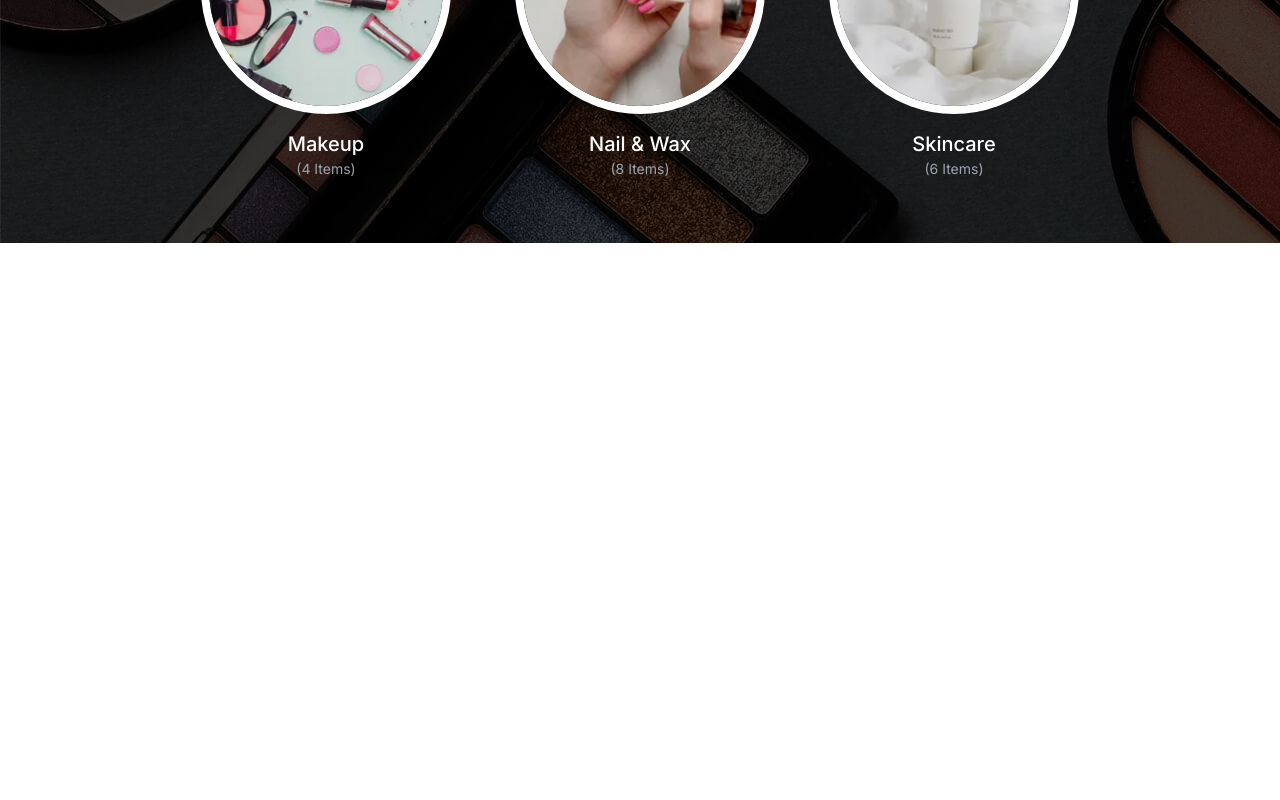
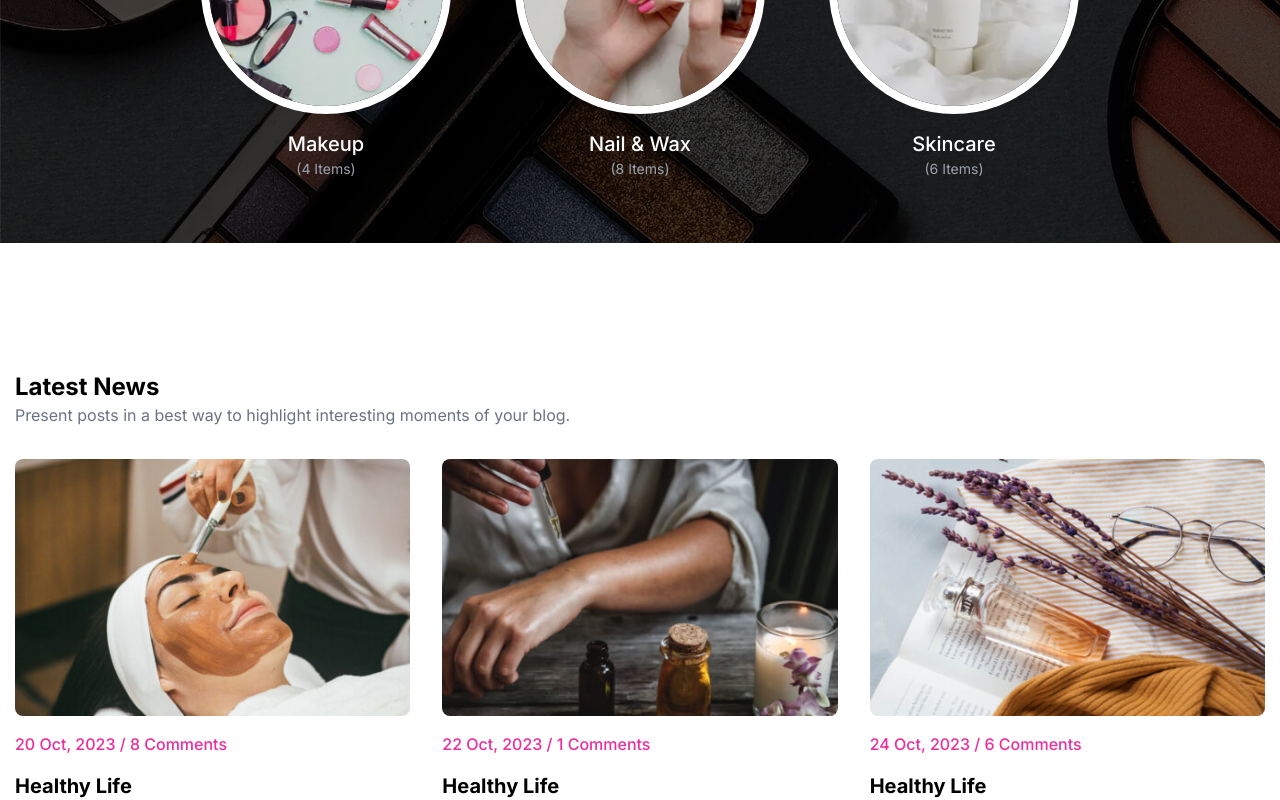
Before and after one commit to Rcoder-singh/E-commerce-Website-using-Next, a Next.js app: page / in a window 1280 px wide. Shown: the part 3450-4250 px from the top of the page. Before the commit the page ends 3693 px from the top, so only its background shows below. Built offline with nearby package versions, Linux system fonts and the light colour scheme; a web font is replaced by a local one.

Commit message:
Blog Section

```diff
--- /dev/null
+++ b/src/Components/BlogCard.jsx
@@ -0,0 +1,20 @@
+import React from "react";
+
+const BlogCard = ({img, title, date, comment}) => {
+  return (
+    <div className="space-y-4">
+      <img
+        className="rounded-lg hover:scale-105 transition-transform"
+        src={img}
+        alt="post"
+      />
+      <div className="text-accent font-medium">
+        <span>{date} / </span>
+        <span>{comment} Comments</span>
+      </div>
+      <h3 className="font-bold text-xl">{title}</h3>
+    </div>
+  );
+};
+
+export default BlogCard;
--- /dev/null
+++ b/src/Components/BlogSection.jsx
@@ -0,0 +1,49 @@
+import React from "react";
+import BlogCard from "./BlogCard";
+
+const data = [
+  {
+    img: "/post__1.jpg",
+    title: "Healthy Life",
+    date: "20 Oct, 2023",
+    comment: 8,
+  },
+  {
+    img: "/post__2.jpg",
+    title: "Healthy Life",
+    date: "22 Oct, 2023",
+    comment: 1,
+  },
+  {
+    img: "/post__3.jpg",
+    title: "Healthy Life",
+    date: "24 Oct, 2023",
+    comment: 6,
+  },
+];
+
+const BlogSection = () => {
+  return (
+    <div className="container pt-32">
+      <h2 className="font-bold text-2xl">Latest News</h2>
+      <p className="text-gray-500">
+        Present posts in a best way to highlight interesting moments of your
+        blog.
+          </p>
+
+          <div className="grid sm:grid-cols-2 md:grid-cols-3 gap-8 pt-8">
+        {data.map((item) => (
+          <BlogCard
+            key={item.date}
+            img={item.img}
+            title={item.title}
+            date={item.date}
+            comment={item.comment}
+          />
+        ))}
+      </div>
+    </div>
+  );
+};
+
+export default BlogSection;
--- a/src/app/page.js
+++ b/src/app/page.js
@@ -1,3 +1,4 @@
+import BlogSection from "@/Components/BlogSection";
 import Category from "@/Components/Category";
 import Feature from "@/Components/Feature";
 import Hero from "@/Components/Hero";
@@ -10,6 +11,7 @@ export default function Home() {
       <Feature />
       <NewArrival />
       <Category />
+      <BlogSection />
     </main>
   );
 }
```
